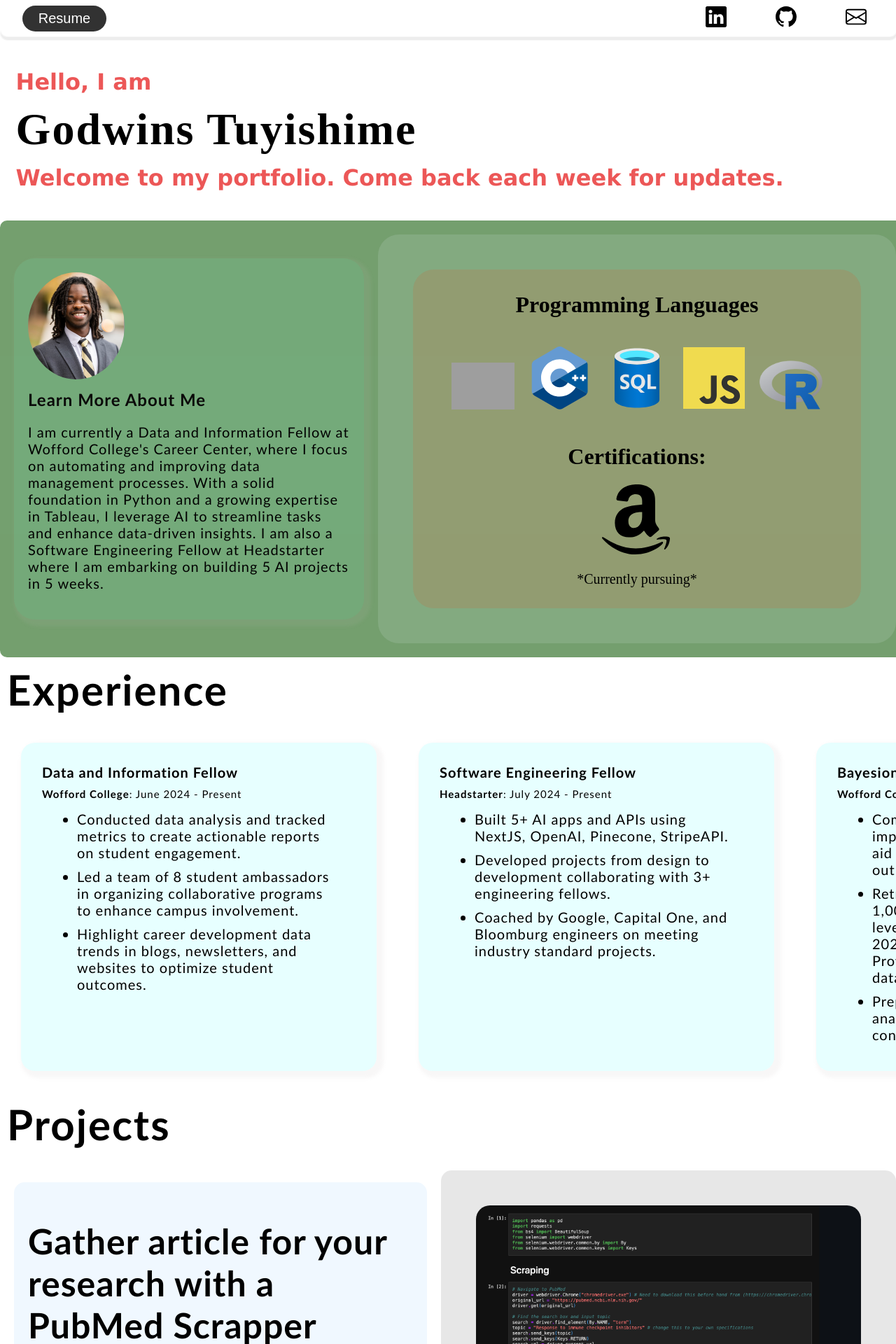
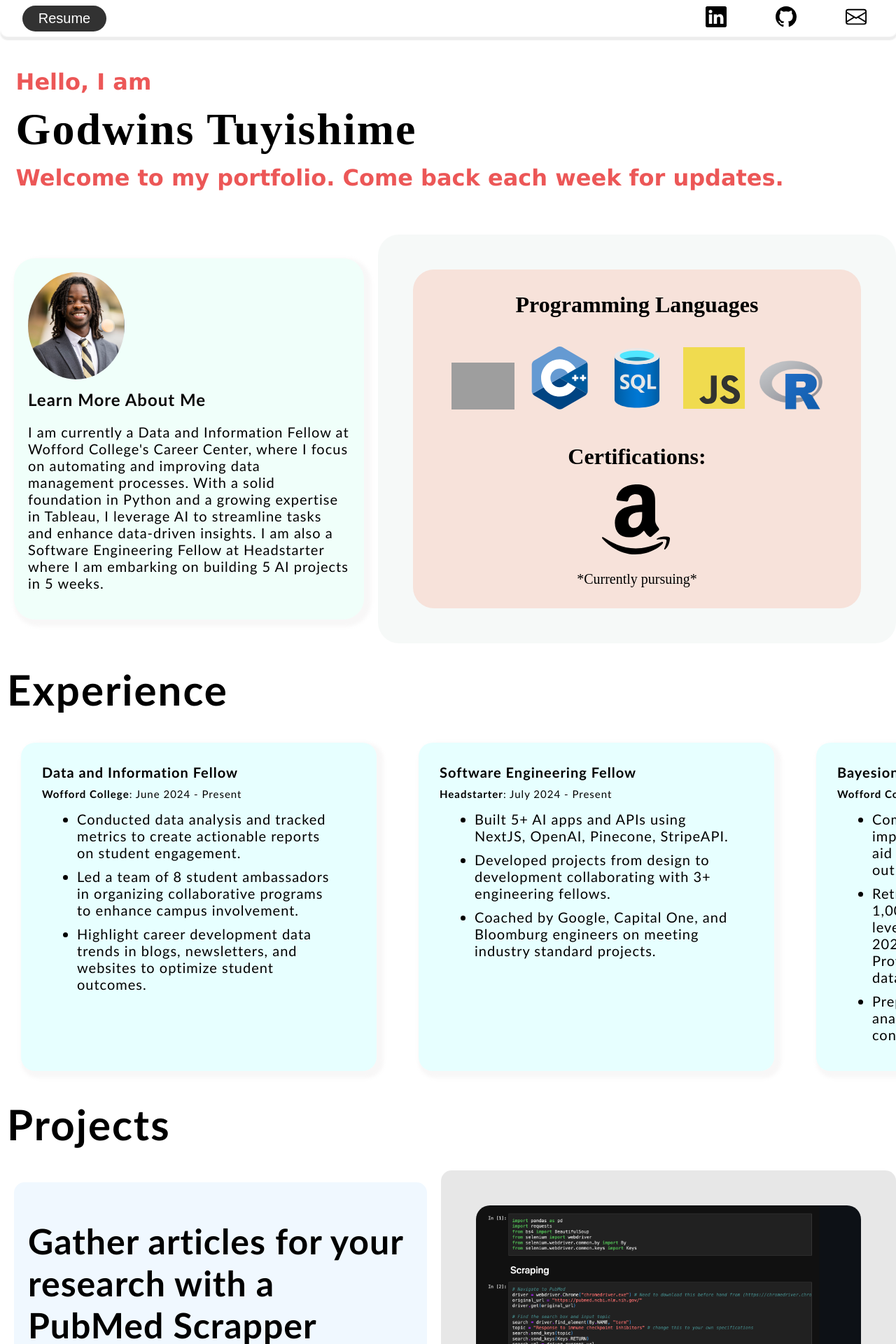
Before and after one commit to T-Godwins/portfolio, a React (Vite) app: page / in a window 1280 px wide. Shown: the top 1920 px of the page at 70% size. Built offline with nearby package versions, Linux system fonts and the light colour scheme; grey boxes are pictures that could not be loaded.

Commit message:
few more fixes

```diff
--- a/src/Components/About.css
+++ b/src/Components/About.css
@@ -23,7 +23,7 @@
 }
 
 .About{
-    background-color: rgba(38, 106, 29, 0.639);
+    /* background-color: rgba(38, 106, 29, 0.639); */
     /* width: 100%; */
     border-radius: 10px;
     padding:10px;
--- a/src/Components/Projects.css
+++ b/src/Components/Projects.css
@@ -81,16 +81,16 @@
         display: inline-block;
         text-align: center;
         align-content: center;
-        margin: 5%;
+        margin: 10px;
     }
     .name{
-        width: 100%;
+        width: 80%;
         height: auto;
         margin: 1%;
         text-align: center;
     }
     .demo {
-        width: 86%;
+        width: 66%;
         margin: 1%
 
     }
--- a/src/Components/Projects.jsx
+++ b/src/Components/Projects.jsx
@@ -22,7 +22,7 @@ function Projects(){
                 whileInView={{opacity: 1, y: 0, transition: {delay: 0.2 , duration: 0.5}}}
                 viewport={{once: false, amount: .5}}
                 className='name'>
-                <h1>Gather article for your research with a PubMed Scrapper</h1>
+                <h1>Gather articles for your research with a PubMed Scrapper</h1>
                 <p>PubMed comprises of over 37 million citations for biomedical literature.
                     I developed an article scrapper to promote efficient and thorough literature review.
                     Selenium, Beautiful Soup and Pandas packages were used wihtin Jupyter Notebook.</p>
```
